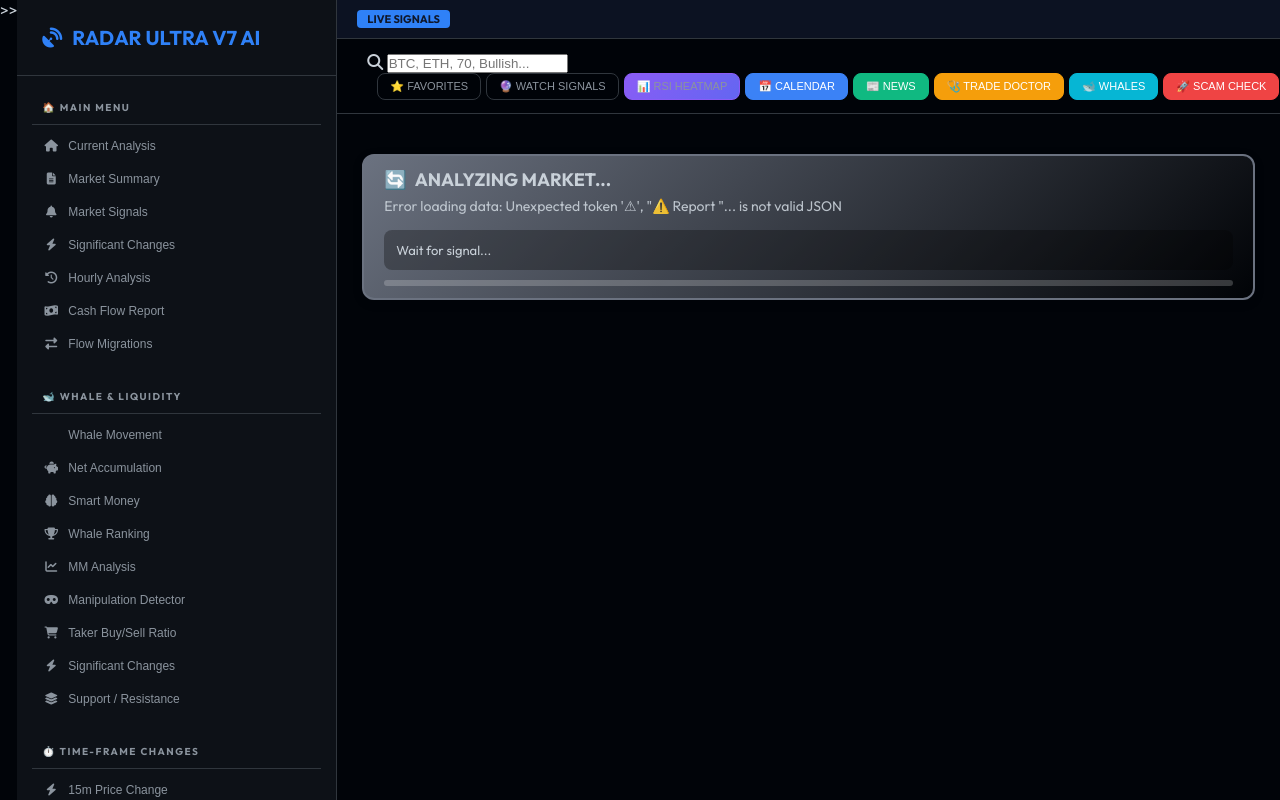
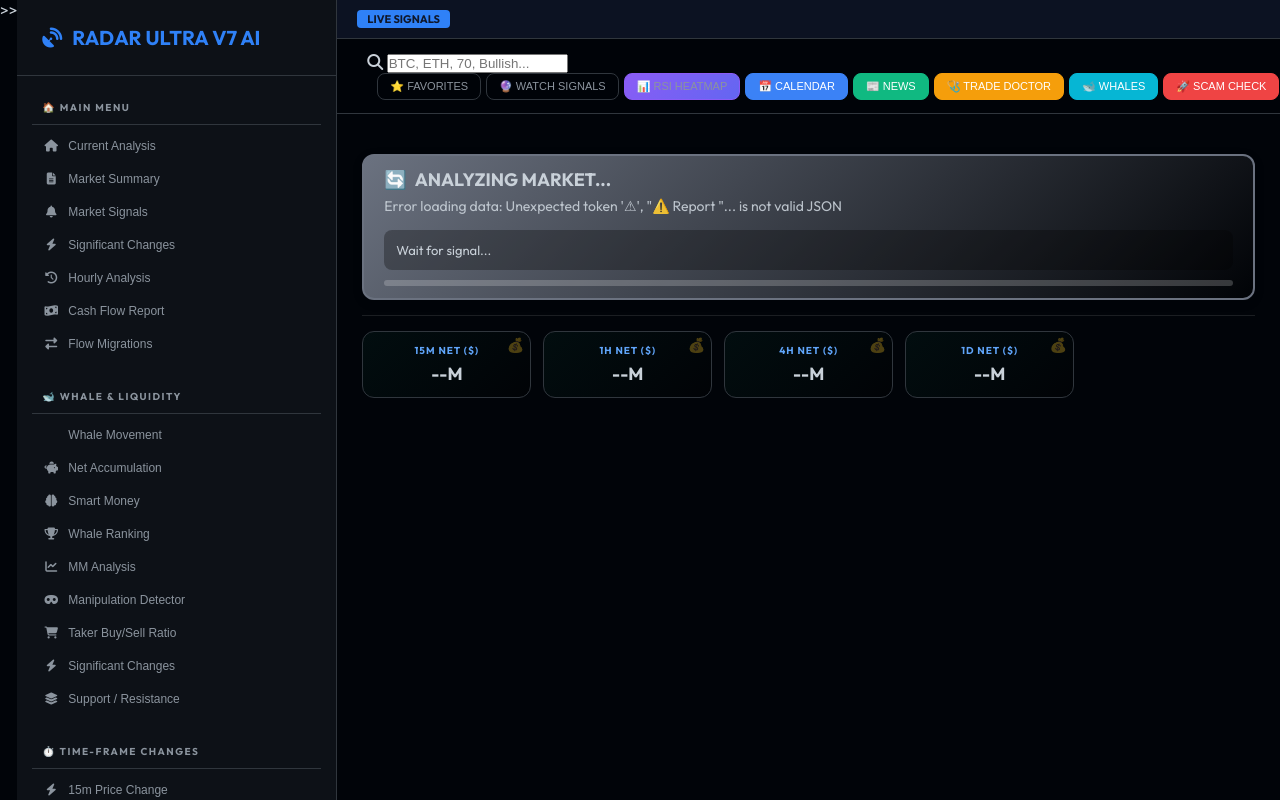
Before and after one commit to kadkadkad/crypto-analysis-bot, a Flask app: page / in a window 1280 px wide. Run offline with Flask 3, Linux system fonts and the light colour scheme; data that the repository does not hold is empty; parts of the project's set-up code (start-up, migrations or seed data) failed here and were passed over; some libraries are stand-ins or nearby versions.

Commit message:
Fix: Set Net Flow Dashboard to be visible by default

```diff
--- a/templates/dashboard_v2.html
+++ b/templates/dashboard_v2.html
@@ -1507,7 +1507,7 @@
 
             <!-- 🌊 NET VOLUME DELTA (SMART MONEY) -->
             <div id="netFlowDashboard" class="cash-flow-dashboard"
-                style="display: none; margin-top: 15px; border-top: 1px solid rgba(255,255,255,0.1); padding-top: 15px;">
+                style="display: grid; margin-top: 15px; border-top: 1px solid rgba(255,255,255,0.1); padding-top: 15px;">
                 <div class="cash-item">
                     <div class="cash-tf" style="color: #60a5fa;">15m NET ($)</div>
                     <div id="net-15m-val" class="internal-cash-val" style="font-size: 1.1em; font-weight: bold;">--M
```
